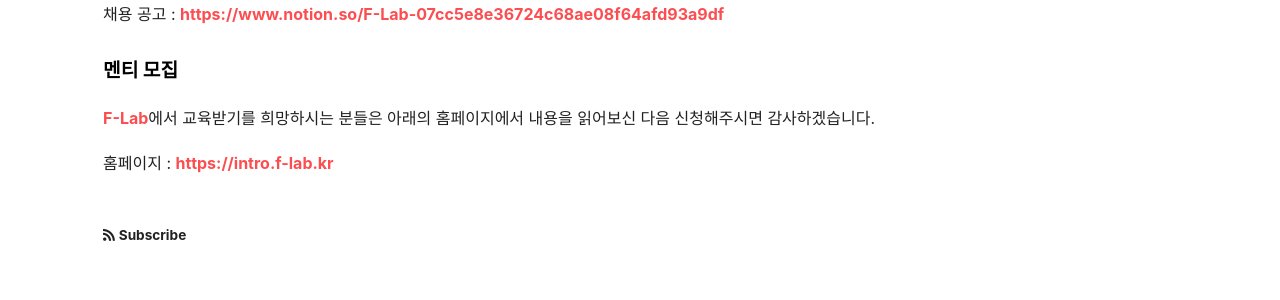
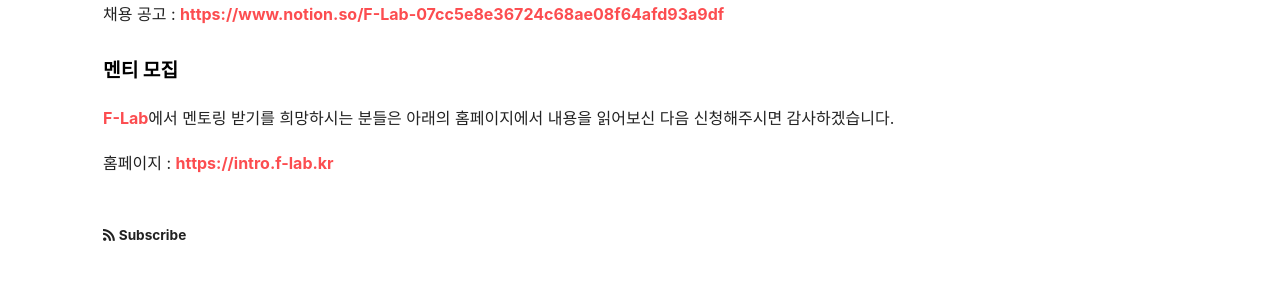
Before and after one commit to f-lab-private/f-lab-private.github.io, a Jekyll site: the page built from _posts/2020-10-11-what-is-communication.md, in a window 1280 px wide and 900 px high, scrolled down 5344 px. Shown: the part 505-805 px from the top of the window. Built offline with Jekyll 4.4.1, drawn with Linux system fonts in a browser that asks for light colours; nearby versions of some CDN libraries.

Commit message:
Fix typo

```diff
--- a/_posts/2020-10-11-what-is-communication.md
+++ b/_posts/2020-10-11-what-is-communication.md
@@ -164,6 +164,6 @@ if (isExistUser(userId)) {
 채용 공고 : [https://www.notion.so/F-Lab-07cc5e8e36724c68ae08f64afd93a9df](https://www.notion.so/F-Lab-07cc5e8e36724c68ae08f64afd93a9df)
 
 ### 멘티 모집
-[F-Lab](https://intro.f-lab.kr)에서 교육받기를 희망하시는 분들은 아래의 홈페이지에서 내용을 읽어보신 다음 신청해주시면 감사하겠습니다.
+[F-Lab](https://intro.f-lab.kr)에서 멘토링 받기를 희망하시는 분들은 아래의 홈페이지에서 내용을 읽어보신 다음 신청해주시면 감사하겠습니다.
 
 홈페이지 : [https://intro.f-lab.kr](https://intro.f-lab.kr)
```
